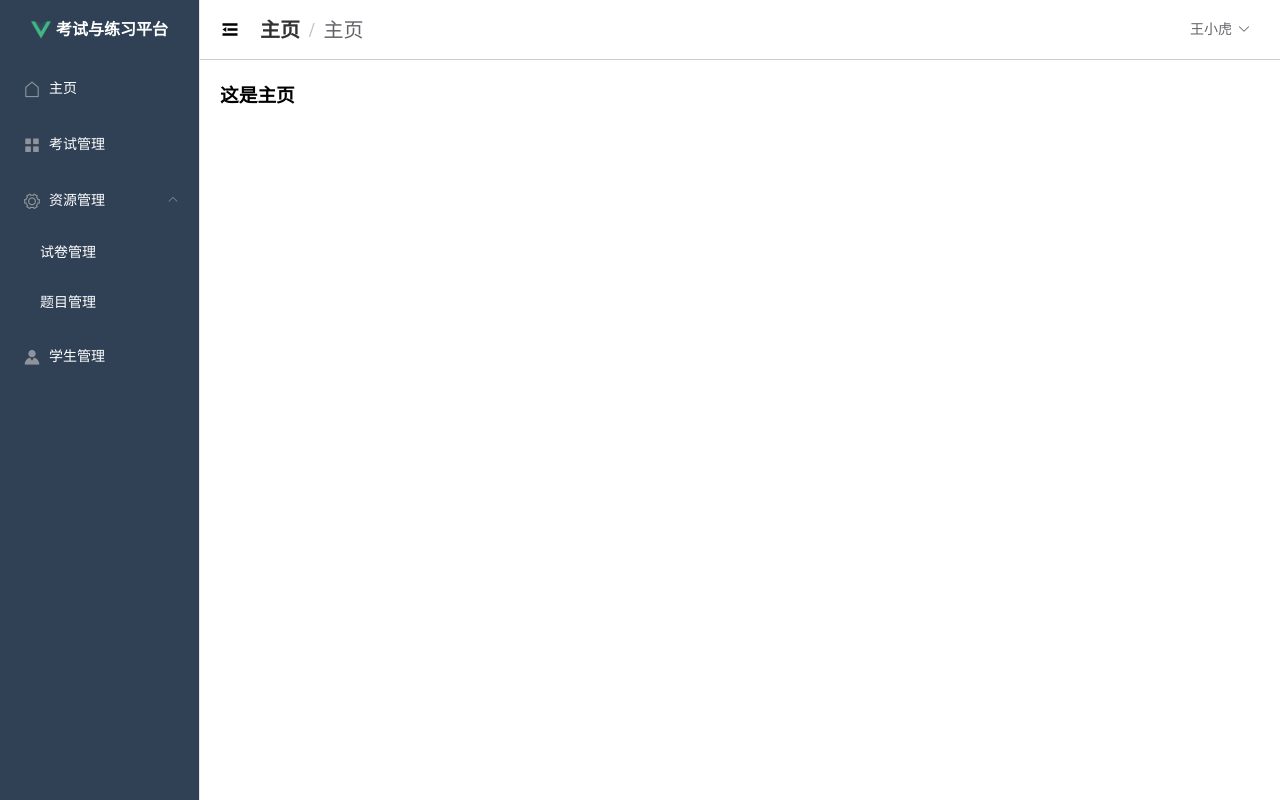
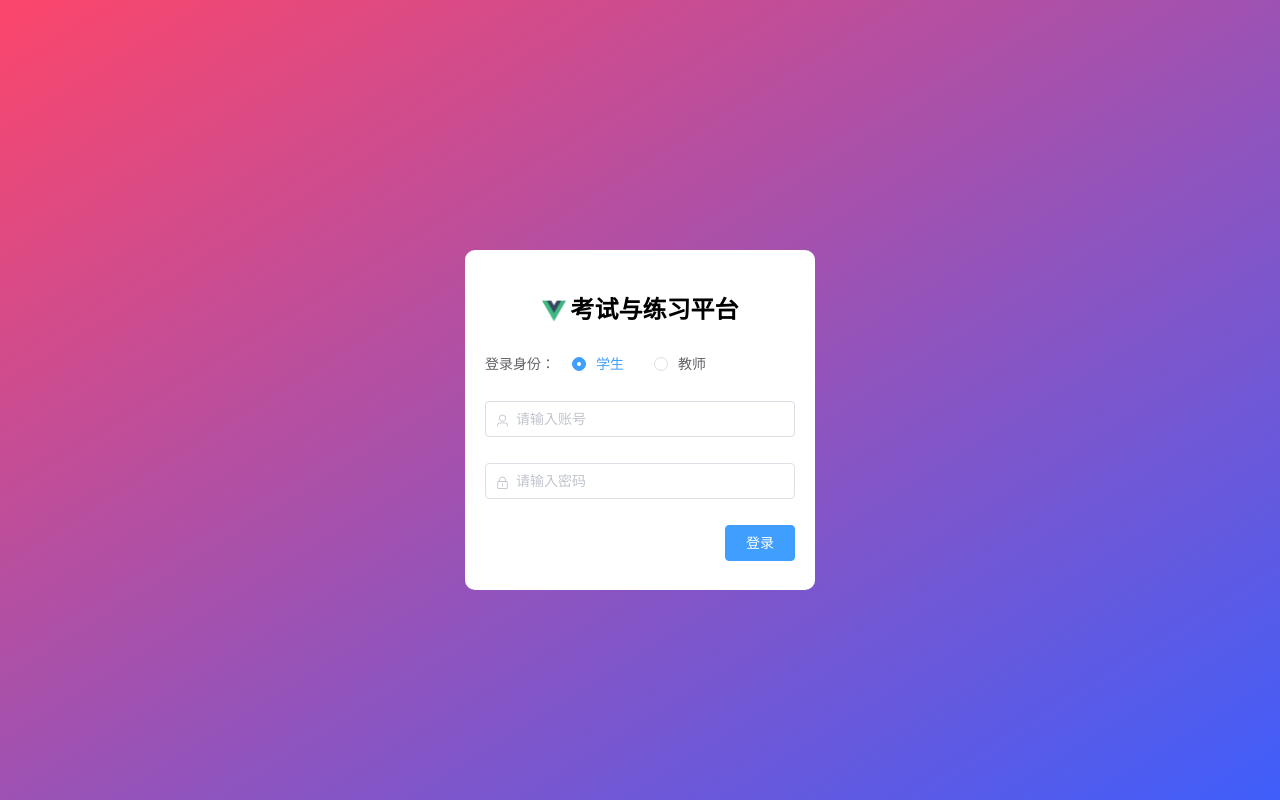
Before and after one commit to Kayancn/online_exam_system_ui, a Vue app: page / in a window 1280 px wide. Before the commit this address led to /home. Built offline with nearby package versions, Linux system fonts and the light colour scheme.

Commit message:
实现登陆界面的路由分发,并完成教师登陆功能

```diff
--- a/src/components/Aside.vue
+++ b/src/components/Aside.vue
@@ -11,7 +11,7 @@
       <img src="../assets/logo.png" alt="" style="width: 20px; position: relative; top: 5px">
       <b style="color:white; margin-left: 5px" v-show="logoTextShow">考试与练习平台</b>
     </div>
-    <el-menu-item index="/">
+    <el-menu-item index="/manage/home">
       <i class="el-icon-house"></i>
       <span slot="title">主页</span>
     </el-menu-item>
@@ -30,7 +30,7 @@
       <el-menu-item index="3-2">题目管理</el-menu-item>
     </el-submenu>
 
-    <el-menu-item index="/student">
+    <el-menu-item index="/manage/student">
       <i class="el-icon-s-custom"></i>
       <span slot="title">学生管理</span>
     </el-menu-item>
--- a/src/components/Header.vue
+++ b/src/components/Header.vue
@@ -13,8 +13,9 @@
       <span>王小虎</span><i class="el-icon-arrow-down" style="margin-left: 5px"></i>
       <el-dropdown-menu slot="dropdown">
         <el-dropdown-item>个人信息</el-dropdown-item>
-        <el-dropdown-item>退出</el-dropdown-item>
-        <el-dropdown-item>删除</el-dropdown-item>
+        <el-dropdown-item>
+          <router-link to="/" style="text-decoration: none">退出</router-link>
+        </el-dropdown-item>
       </el-dropdown-menu>
     </el-dropdown>
   </div>
--- a/src/router/index.js
+++ b/src/router/index.js
@@ -5,10 +5,10 @@ Vue.use(VueRouter)
 
 const routes = [
   {
-    path: '/',
+    path: '/manage',
     name: 'Manage',
     component: () => import('../views/Manage.vue'),
-    redirect: "/home",
+    redirect: "/manage/home",
     children: [
       { path: 'home', name: '主页', component: () => import('../views/Home.vue')},
       { path: 'student', name: '学生管理', component: () => import('../views/Student.vue')}
@@ -21,6 +21,11 @@ const routes = [
     // this generates a separate chunk (about.[hash].js) for this route
     // which is lazy-loaded when the route is visited.
     component: () => import(/* webpackChunkName: "about" */ '../views/AboutView.vue')
+  },
+  {
+    path: '/',
+    name: 'Login',
+    component: () => import('../views/Login.vue')
   }
 ]
 
--- /dev/null
+++ b/src/views/Login.vue
@@ -0,0 +1,84 @@
+<template>
+  <div class="wrapper">
+    <div style="margin: 250px auto; background-color: #fff; width: 350px; height: 340px; padding: 20px; border-radius: 10px">
+      <div style="margin: 20px 0; text-align: center; font-size: 24px">
+        <img src="../assets/logo.png" alt="" style="width: 24px; position: relative; top: 5px">
+        <b style="margin-left: 5px ">考试与练习平台</b>
+      </div>
+      <el-form :model="logger" :rules="rules" ref="loggerForm">
+        <el-form-item prop="role" label="登录身份：" style="margin-bottom: 15px">
+          <el-radio-group v-model="role" style="margin-left: 5px">
+            <el-radio :label="'student'">学生</el-radio>
+            <el-radio :label="'teacher'">教师</el-radio>
+          </el-radio-group>
+        </el-form-item>
+        <el-form-item prop="id" style="padding:0">
+          <el-input  size="medium"  prefix-icon="el-icon-user" v-model="logger.id" placeholder="请输入账号"></el-input>
+        </el-form-item>
+        <el-form-item  prop="password" style="padding:0">
+          <el-input size="medium"  prefix-icon="el-icon-lock" show-password v-model="logger.password" placeholder="请输入密码"></el-input>
+        </el-form-item>
+        <el-form-item style="padding: 0; text-align: right">
+          <el-button type="primary" size="medium"  autocomplete="off" @click="login">登录</el-button>
+        </el-form-item>
+      </el-form>
+    </div>
+  </div>
+</template>
+
+<script>
+export default {
+  name: "Login",
+  data() {
+    return {
+      logger: {},
+      role: 'student',
+      rules: {
+        id: [
+          { required: true, message: '请输入学号/工号', trigger: 'blur' },
+          { min: 5, max: 8, message: '长度在 5 到 8 个字符', trigger: 'blur' }
+        ],
+        password: [
+          { required: true, message: '请输入密码', trigger: 'blur' },
+          { min: 1, max: 20, message: '长度在 1 到 20 个字符', trigger: 'blur' }
+        ],
+      }
+    }
+  },
+  methods: {
+    login() {
+      this.$refs['loggerForm'].validate((valid) => {
+        if (valid) {  // 表单校验合法
+          if(this.role === 'student'){
+            this.request.post("/student/login", this.logger).then(res => {
+              if(!res) {
+                this.$message.error("账号错误")
+              } else {
+                this.$router.push("/exam")
+              }
+            })
+          } else {
+            this.request.post("/teacher/login", this.logger).then(res => {
+              if(!res) {
+                this.$message.error("账号错误")
+              } else {
+                this.$router.push("/manage")
+              }
+            })
+          }
+        } else {
+          return false;
+        }
+      });
+    }
+  }
+}
+</script>
+
+<style>
+.wrapper {
+  height: 100vh;
+  background-image: linear-gradient(to bottom right, #FC466B , #3F5EFB);
+  overflow: hidden;
+}
+</style>
```
